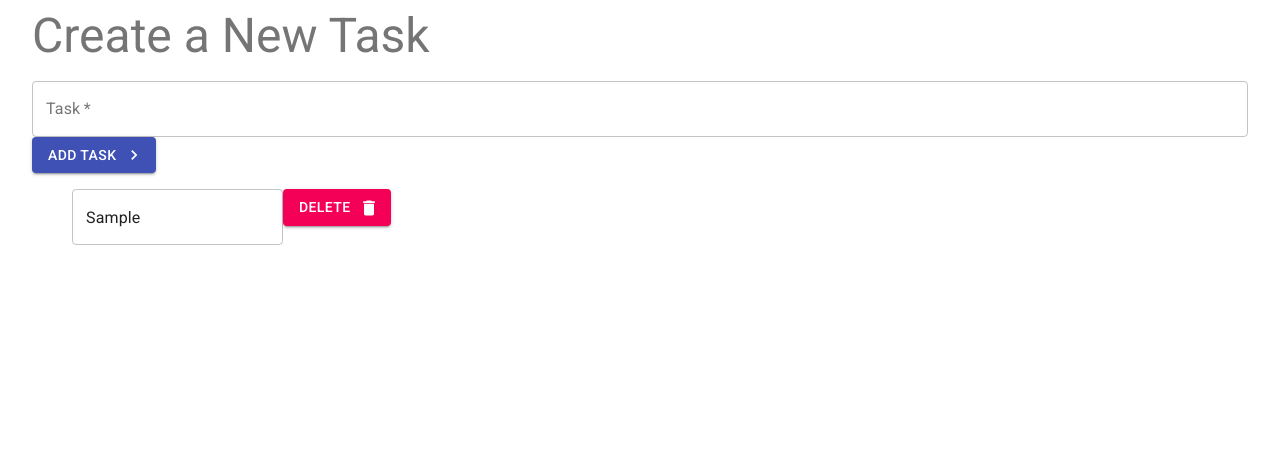
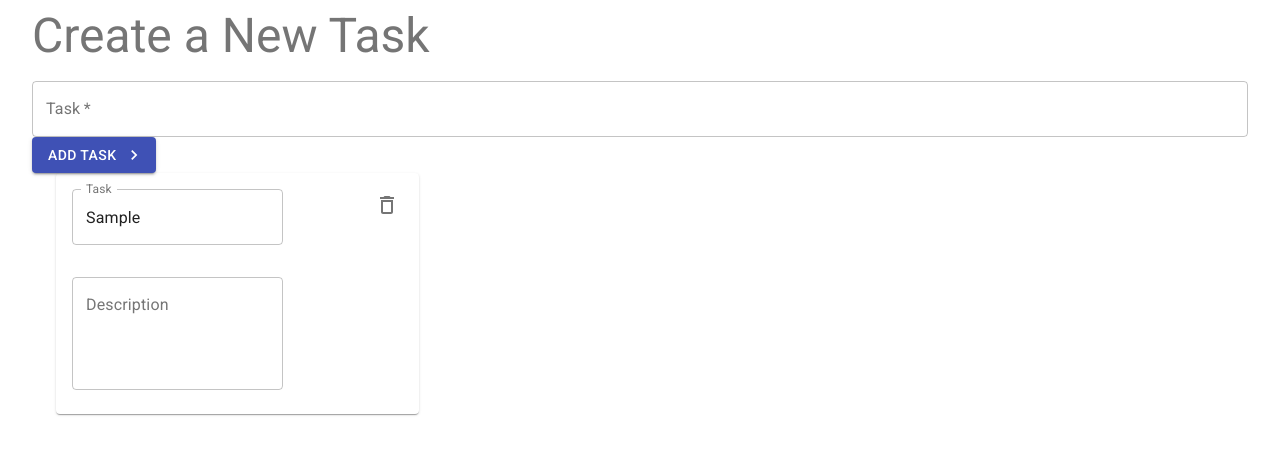
Before and after one commit to lazirpascual/react-to-do-list, a React (Create React App) app: page / in a window 1280 px wide. Both pictures are taken after typing "Sample" into the empty fields and a click on the button "ADD TASK". Shown: the top 454 px of the page. Built offline with nearby package versions, Linux system fonts and the light colour scheme.

Commit message:
add Material-UI styling

```diff
--- a/src/App.js
+++ b/src/App.js
@@ -14,6 +14,7 @@ class App extends Component {
     this.state = {
       task: {
         text: "",
+        description: "",
         id: uniqid(),
       },
       tasks: [],
@@ -23,7 +24,7 @@ class App extends Component {
     this.updateTask = this.updateTask.bind(this);
   }
 
-  handleChange = (e) => {
+  handleChangeTask = (e) => {
     this.setState({
       task: {
         text: e.target.value,
@@ -38,6 +39,7 @@ class App extends Component {
       tasks: this.state.tasks.concat(this.state.task),
       task: {
         text: "",
+        description: "",
         id: uniqid(),
       },
     });
@@ -62,6 +64,18 @@ class App extends Component {
     });
   };
 
+  updateDescription = (text, key) => {
+    const tasks = this.state.tasks;
+    tasks.forEach((item) => {
+      if (item.id === key) {
+        item.description = text;
+      }
+    });
+    this.setState({
+      tasks: tasks,
+    });
+  };
+
   render() {
     const { task, tasks } = this.state;
 
@@ -78,7 +92,7 @@ class App extends Component {
 
         <form onSubmit={this.addTask}>
           <TextField
-            onChange={this.handleChange}
+            onChange={this.handleChangeTask}
             value={task.text}
             label="Task"
             variant="outlined"
@@ -99,6 +113,7 @@ class App extends Component {
           tasks={tasks}
           deleteTask={this.deleteTask}
           updateTask={this.updateTask}
+          updateDescription={this.updateDescription}
         />
       </Container>
     );
--- a/src/components/Overview.js
+++ b/src/components/Overview.js
@@ -1,33 +1,29 @@
 import React from "react";
-import TextField from "@material-ui/core/TextField";
-import Button from "@material-ui/core/Button";
-import DeleteIcon from "@material-ui/icons/Delete";
+import TaskCard from "./TaskCard";
+import Container from "@material-ui/core/Container";
+import Grid from "@material-ui/core/Grid";
 
 const Overview = (props) => {
-  const { tasks, deleteTask, updateTask } = props;
+  const { tasks, deleteTask, updateTask, updateDescription } = props;
 
   const taskList = tasks.map((task) => (
-    <ul>
-      <TextField
-        value={task.text}
-        onChange={(e) => updateTask(e.target.value, task.id)}
-        key={task.id}
-        type="text"
-        variant="outlined"
-        color="secondary"
-      ></TextField>
-      <Button
-        onClick={() => deleteTask(task.id)}
-        color="secondary"
-        variant="contained"
-        endIcon={<DeleteIcon />}
-      >
-        Delete
-      </Button>
-    </ul>
+    <Grid item xs={12} md={6} lg={4}>
+      <TaskCard
+        task={task}
+        deleteTask={deleteTask}
+        updateTask={updateTask}
+        updateDescription={updateDescription}
+      />
+    </Grid>
   ));
 
-  return <div>{taskList}</div>;
+  return (
+    <Container>
+      <Grid container spacing={5}>
+        {taskList}
+      </Grid>
+    </Container>
+  );
 };
 
 export default Overview;
--- /dev/null
+++ b/src/components/TaskCard.js
@@ -0,0 +1,53 @@
+import React from "react";
+import Card from "@material-ui/core/Card";
+import CardHeader from "@material-ui/core/CardHeader";
+import CardContent from "@material-ui/core/CardContent";
+import IconButton from "@material-ui/core/IconButton";
+import DeleteOutlined from "@material-ui/icons/DeleteOutlined";
+import TextField from "@material-ui/core/TextField";
+import Typography from "@material-ui/core/Typography";
+
+export default function TaskCard(props) {
+  const { task, deleteTask, updateTask, updateDescription } = props;
+  return (
+    <div>
+      <Card variant="Media">
+        <CardHeader
+          action={
+            <IconButton onClick={() => deleteTask(task.id)}>
+              <DeleteOutlined />
+            </IconButton>
+          }
+          title={
+            <TextField
+              value={task.text}
+              label="Task"
+              onChange={(e) => updateTask(e.target.value, task.id)}
+              key={task.id}
+              type="text"
+              variant="outlined"
+              color="secondary"
+            ></TextField>
+          }
+        />
+        <CardContent>
+          <Typography variant="body2" color="textSecondary">
+            {
+              <TextField
+                value={task.description}
+                label="Description"
+                onChange={(e) => updateDescription(e.target.value, task.id)}
+                key={task.id}
+                type="text"
+                variant="outlined"
+                color="secondary"
+                multiline
+                rows={4}
+              ></TextField>
+            }
+          </Typography>
+        </CardContent>
+      </Card>
+    </div>
+  );
+}
```
